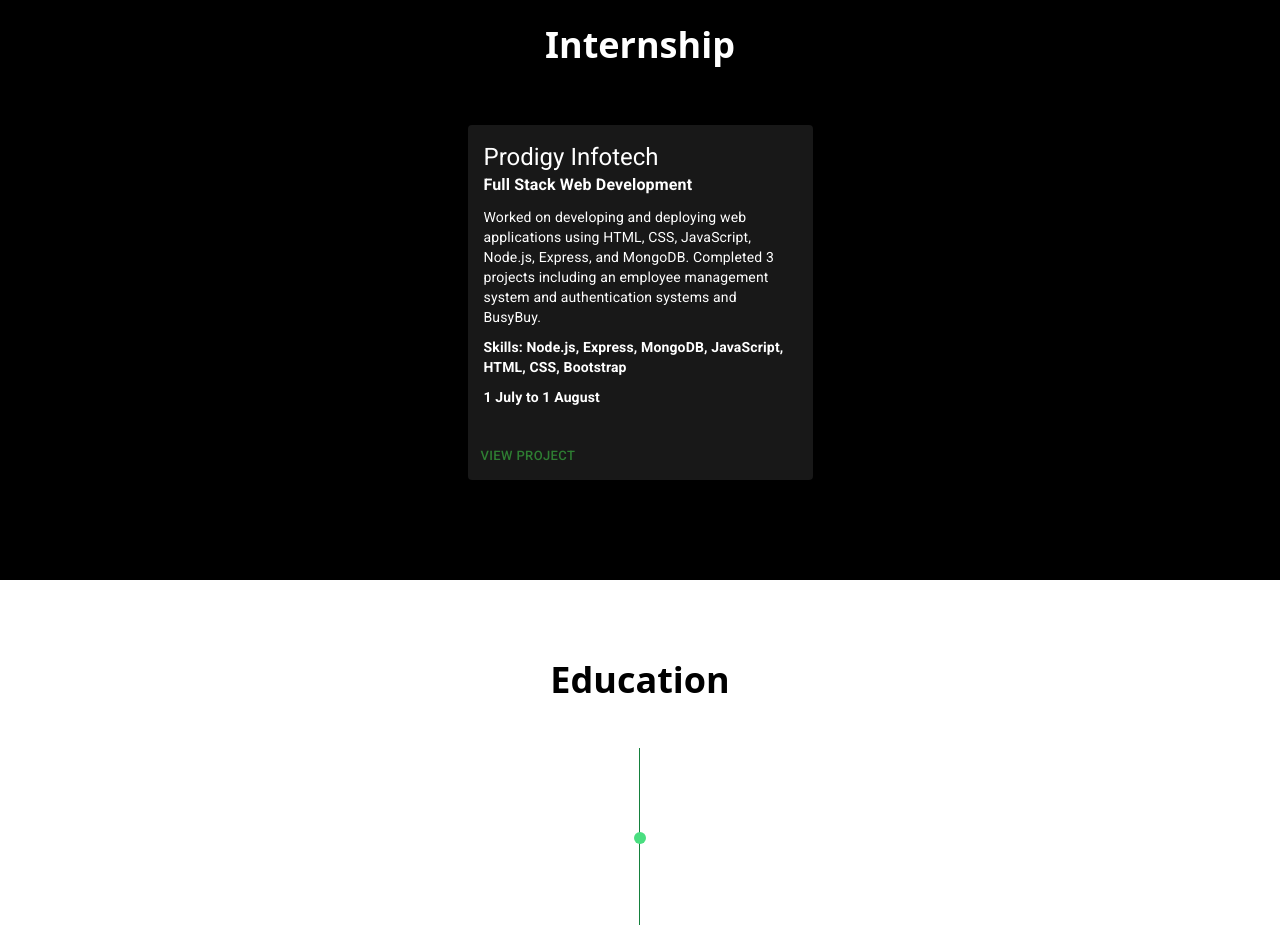
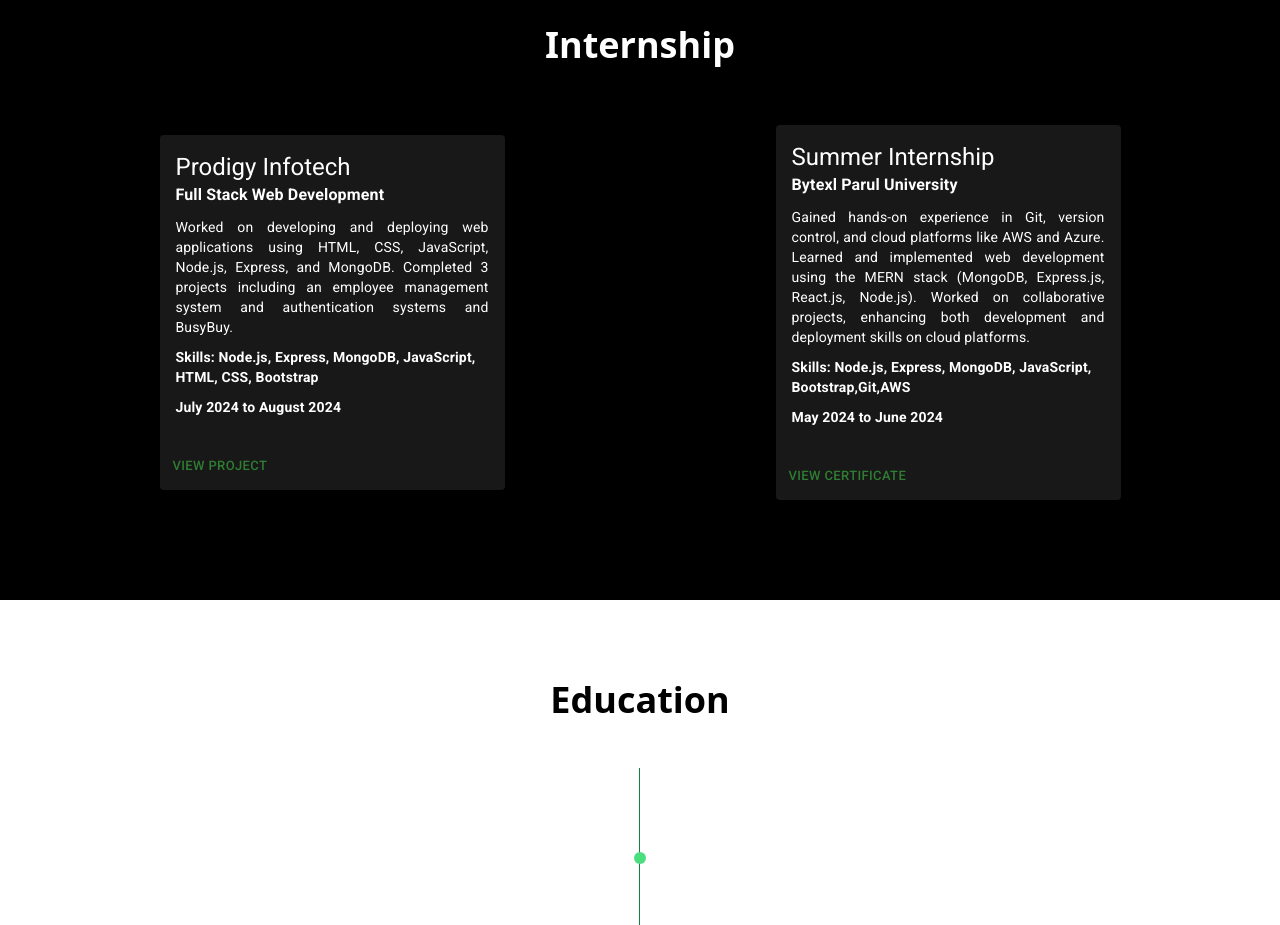
Before and after one commit to Shakshi94/portfolio, a React (Vite) app: page / in a window 1280 px wide. Shown: the part 3840-4765 px from the top of the page. Built offline with nearby package versions, Linux system fonts and the light colour scheme.

Commit message:
change in internship.jsx component

```diff
--- a/src/components/internship.jsx
+++ b/src/components/internship.jsx
@@ -1,4 +1,5 @@
 import { Card, CardContent, Typography, CardActions, Button } from "@mui/material";
+import Certificate from './Certificate'
 
 function internship() {
   return (
@@ -22,19 +23,56 @@
                     Full Stack Web Development
                   </Typography>
                   <Typography variant="body2" color="white" sx={{ margin: "10px 0" }}>
+                    <p className="text-justify">
                     Worked on developing and deploying web applications using HTML, CSS, JavaScript, Node.js, Express, and MongoDB.
                     Completed 3 projects including an employee management system and authentication systems and BusyBuy.
+                    </p>
                   </Typography>
                   <Typography variant="body2" sx={{ fontWeight: "bold" }}>
                     Skills: Node.js, Express, MongoDB, JavaScript, HTML, CSS, Bootstrap
                   </Typography>
                    <Typography variant="body2" sx={{ fontWeight: "bold" ,margin: "10px 0" }}>
-                    1 July to 1 August
+                   July 2024 to August 2024
                   </Typography>
                 </CardContent>
                 <CardActions>
                   <Button size="small" color="success" href="https://github.com/Shakshi94">
                     View Project
+                  </Button>
+                </CardActions>
+              </Card>
+
+
+              <Card sx={{ maxWidth: 345, margin: "20px auto", backgroundColor: '#181818',color:'white',
+              "&:hover": {
+                transform: "scale(1.05)",
+                boxShadow: "0 6px 20px rgba(255, 255, 255, 0.2)",
+              },}}>
+                <CardContent>
+
+                  <Typography variant="h5" color="white">
+                    Summer Internship
+                  </Typography>
+                    <Typography  component="div" sx={{ fontWeight: "bold" }}>
+                    Bytexl Parul University
+                  </Typography>
+                  <Typography variant="body2" color="white" sx={{ margin: "10px 0" }}>
+                  <p className="text-justify">
+                  Gained hands-on experience in Git, version control, and cloud platforms like AWS and Azure.
+                  Learned and implemented web development using the MERN stack (MongoDB, Express.js, React.js, Node.js).
+                  Worked on collaborative projects, enhancing both development and deployment skills on cloud platforms.
+                  </p>
+                  </Typography>
+                  <Typography variant="body2" sx={{ fontWeight: "bold" }}>
+                    Skills: Node.js, Express, MongoDB, JavaScript, Bootstrap,Git,AWS
+                  </Typography>
+                   <Typography variant="body2" sx={{ fontWeight: "bold" ,margin: "10px 0" }}>
+                    May 2024 to June 2024
+                  </Typography>
+                </CardContent>
+                <CardActions>
+                  <Button size="small" color="success" href="https://github.com/Shakshi94">
+                    <a href="https://drive.google.com/file/d/1G0NJWhoTkTn5F-7xUoZKoqeeK9KdVCIY/view?usp=sharing">View Certificate</a>
                   </Button>
                 </CardActions>
               </Card>
```
